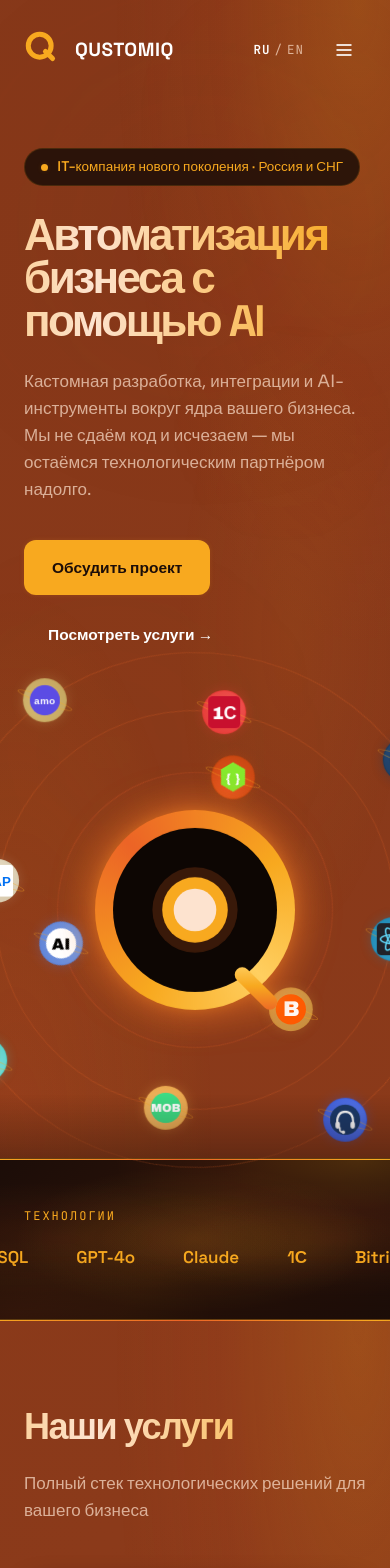
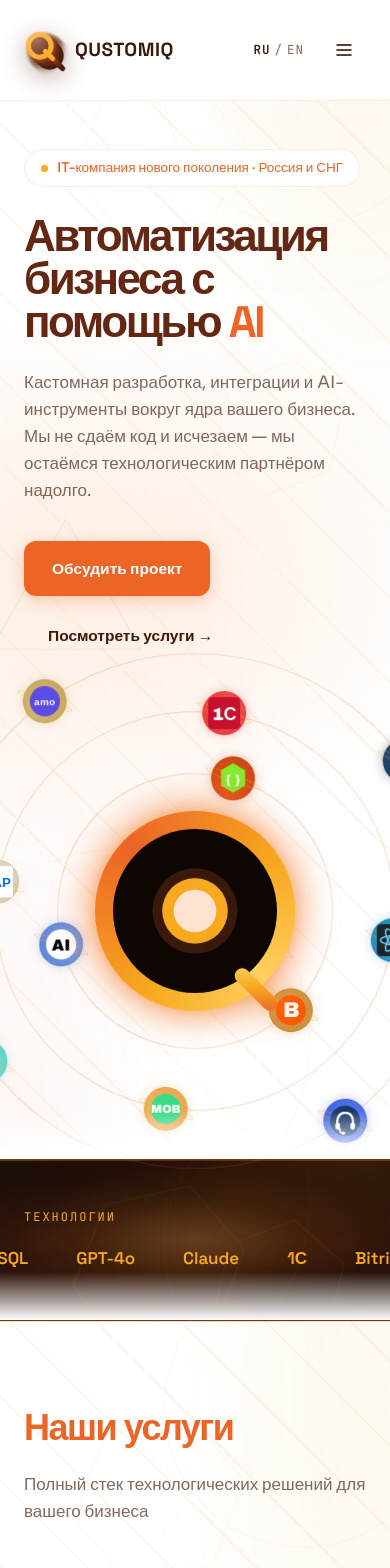
Before and after one commit to arsenarabachyan312-lab/QUSTOMIQ, a Next.js app in the folder qustomiq/: page / in a window 390 px wide. Shown: the top 1568 px of the page. Built offline with nearby package versions, Linux system fonts and the light colour scheme.

Commit message:
Light theme + 3D Q logo
Co-Authored-By: Claude Sonnet 4.6 <noreply@anthropic.com>

```diff
--- a/qustomiq/app/globals.css
+++ b/qustomiq/app/globals.css
@@ -2,16 +2,16 @@
 @tailwind components;
 @tailwind utilities;
 
-/* ── Design tokens ── */
+/* ── Design tokens — Light Theme ── */
 :root {
-  --bg: #1C0D08;
-  --ink: #FFFFFF;
-  --muted: rgba(253,227,207,0.7);
+  --bg: #FFFFFF;
+  --ink: #3D1A0A;
+  --muted: rgba(61,26,10,0.65);
   --accent: #F8A91F;
   --accent-deep: #EC6426;
-  --accent-ink: #F8A91F;
-  --line: rgba(248,169,31,0.15);
-  --panel: rgba(28,13,8,0.85);
+  --accent-ink: #EC6426;
+  --line: rgba(236,100,38,0.12);
+  --panel: rgba(255,255,255,0.90);
   --font-display: 'Space Grotesk';
   --font-body: 'Sora';
   --font-mono: 'JetBrains Mono';
@@ -29,17 +29,22 @@ html {
   overflow-x: hidden;
 }
 
-/* ── Animated body background ── */
+/* ── Body — white + subtle diagonal texture ── */
 body {
   color: var(--ink);
-  background: linear-gradient(135deg, #1C0D08, #3D1500, #632713, #8B3A1A, #2D1200, #1C0D08);
-  background-size: 600% 600%;
-  animation: bgFlow 20s ease infinite;
+  background-color: #FFFFFF;
+  background-image: repeating-linear-gradient(
+    45deg,
+    transparent,
+    transparent 58px,
+    rgba(253,227,207,0.30) 58px,
+    rgba(253,227,207,0.30) 60px
+  );
   -webkit-font-smoothing: antialiased;
   overflow-x: hidden;
 }
 
-/* ── Blob 1 — #F8A91F, top-right, 50vw, 18s ── */
+/* ── Blob 1 — amber, top-right, 25s ── */
 body::before {
   content: '';
   position: fixed;
@@ -49,14 +54,14 @@ body::before {
   will-change: transform;
   width: 50vw;
   height: 50vw;
-  top: 5%;
+  top: -5%;
   right: -5%;
-  background: radial-gradient(circle, rgba(248,169,31,0.10) 0%, transparent 70%);
-  filter: blur(90px);
-  animation: blob1Move 18s ease-in-out infinite;
+  background: radial-gradient(circle, rgba(248,169,31,0.08) 0%, transparent 70%);
+  filter: blur(120px);
+  animation: blob1Move 25s ease-in-out infinite;
 }
 
-/* ── Blob 2 — #EC6426, bottom-left, 60vw, 24s ── */
+/* ── Blob 2 — orange, bottom-left, 30s ── */
 body::after {
   content: '';
   position: fixed;
@@ -64,53 +69,34 @@ body::after {
   pointer-events: none;
   z-index: 0;
   will-change: transform;
-  width: 60vw;
-  height: 60vw;
+  width: 40vw;
+  height: 40vw;
   bottom: -5%;
   left: -5%;
-  background: radial-gradient(circle, rgba(236,100,38,0.08) 0%, transparent 70%);
-  filter: blur(90px);
-  animation: blob2Move 24s ease-in-out infinite;
+  background: radial-gradient(circle, rgba(236,100,38,0.06) 0%, transparent 70%);
+  filter: blur(120px);
+  animation: blob2Move 30s ease-in-out infinite;
 }
 
-/* ── Blob 3 — #632713, center-wide, 80vw, 30s ── */
-.bg-blob {
-  position: fixed;
-  border-radius: 50%;
+/* ── Hero warm glow behind heading (left side) ── */
+section.hero-bg {
+  position: relative;
+}
+section.hero-bg::before {
+  content: '';
+  display: block;
+  position: absolute;
+  left: 0;
+  right: 0;
+  top: 0;
+  height: 100%;
+  background: radial-gradient(ellipse 600px 400px at 20% 50%, rgba(253,227,207,0.60) 0%, transparent 70%);
   pointer-events: none;
   z-index: 0;
-  will-change: transform;
-  width: 80vw;
-  height: 80vw;
-  top: 10%;
-  left: 10%;
-  background: radial-gradient(circle, rgba(99,39,19,0.15) 0%, transparent 70%);
-  filter: blur(90px);
-  animation: blob3Move 30s ease-in-out infinite;
+  animation: none;
 }
 
-/* ── Blob 4 — #F8A91F, small fast, 30vw, 14s ── */
-.bg-blob-2 {
-  position: fixed;
-  border-radius: 50%;
-  pointer-events: none;
-  z-index: 0;
-  will-change: transform;
-  width: 30vw;
-  height: 30vw;
-  top: 45%;
-  right: 15%;
-  background: radial-gradient(circle, rgba(248,169,31,0.07) 0%, transparent 70%);
-  filter: blur(90px);
-  animation: blob4Move 14s ease-in-out infinite;
-}
-
-/* ── Hero ── */
-.hero-bg {
-  background: transparent;
-}
-
-/* ── Section edge fades + overlay pulse ── */
+/* ── Section edge fades ── */
 section {
   position: relative;
 }
@@ -120,56 +106,131 @@ section::after {
   position: absolute;
   left: 0;
   right: 0;
-  height: 64px;
+  height: 48px;
   pointer-events: none;
   z-index: 20;
 }
 section::before {
   top: 0;
   background: linear-gradient(to bottom, var(--bg), transparent);
-  animation: sectionPulse 5s ease-in-out infinite;
 }
 section::after {
   bottom: 0;
   background: linear-gradient(to bottom, transparent, var(--bg));
-  animation: sectionPulse 5s ease-in-out infinite 2.5s;
-}
-section.hero-bg::before {
-  display: none;
 }
 
-/* ── Divider line between consecutive sections ── */
+/* ── Animated divider line between consecutive sections ── */
 section + section::before {
   height: 1px;
-  background: linear-gradient(90deg, transparent, #F8A91F, #EC6426, #F8A91F, transparent);
+  background: linear-gradient(90deg, transparent, rgba(248,169,31,0.30), rgba(236,100,38,0.30), rgba(248,169,31,0.30), transparent);
   background-size: 200% auto;
   animation: lineFlow 3s linear infinite;
 }
 
-/* ── Heading shimmer ── */
-h1, h2, h3 {
-  background: linear-gradient(90deg, #FDE3CF, #F8A91F, #EC6426, #F8A91F, #FDE3CF);
-  background-size: 300% auto;
-  -webkit-background-clip: text;
-  background-clip: text;
-  -webkit-text-fill-color: transparent;
-  animation: textShimmer 4s linear infinite;
+/* ── Heading colors ── */
+h1 {
+  color: #632713;
+  font-weight: 800 !important;
+  background: none !important;
+  -webkit-background-clip: unset !important;
+  background-clip: unset !important;
+  -webkit-text-fill-color: currentColor !important;
+  animation: none !important;
+}
+h2 {
+  color: #EC6426;
+  background: none !important;
+  -webkit-background-clip: unset !important;
+  background-clip: unset !important;
+  -webkit-text-fill-color: currentColor !important;
+  animation: none !important;
+}
+h3 {
+  color: #F8A91F;
+  background: none !important;
+  -webkit-background-clip: unset !important;
+  background-clip: unset !important;
+  -webkit-text-fill-color: currentColor !important;
+  animation: none !important;
 }
 
-/* ── Cards ── */
+/* ── Paragraph text ── */
+p {
+  color: rgba(61,26,10,0.85);
+}
+
+/* ── Cards — frosted glass ── */
 .rounded-card {
-  border: 1px solid rgba(248,169,31,0.15);
-  background-color: rgba(255,255,255,0.03);
-  transition: border-color 0.3s ease, background-color 0.3s ease, box-shadow 0.3s ease;
+  background: rgba(255,255,255,0.80);
+  backdrop-filter: blur(12px);
+  -webkit-backdrop-filter: blur(12px);
+  border: 1px solid rgba(236,100,38,0.15);
+  box-shadow: 0 4px 24px rgba(99,39,19,0.06);
+  transition: transform 0.3s ease, box-shadow 0.3s ease, border-color 0.3s ease;
 }
 .rounded-card:hover {
-  border-color: rgba(248,169,31,0.4);
-  background-color: rgba(248,169,31,0.05);
+  transform: translateY(-3px);
+  box-shadow: 0 8px 32px rgba(99,39,19,0.12);
+  border-color: rgba(236,100,38,0.30);
 }
 
-/* ── Button pulse ── */
-.bg-accent {
-  animation: btnPulse 2.5s ease infinite;
+/* ── Primary buttons — orange with white text ── */
+a.bg-accent,
+button.bg-accent {
+  background-color: #EC6426;
+  color: white;
+  box-shadow: 0 4px 16px rgba(236,100,38,0.30);
+  transition: background-color 0.2s ease, box-shadow 0.2s ease;
+  animation: none;
+}
+a.bg-accent:hover,
+button.bg-accent:hover {
+  background-color: #F8A91F;
+  color: white;
+  box-shadow: 0 6px 24px rgba(248,169,31,0.40);
+}
+
+/* ── Navbar glass ── */
+.nav-glass {
+  background: rgba(255,255,255,0.90);
+  backdrop-filter: blur(20px);
+  -webkit-backdrop-filter: blur(20px);
+  border-bottom: 1px solid rgba(236,100,38,0.12);
+}
+
+/* ── 3D Q logo ── */
+.q-logo-3d {
+  position: relative;
+  display: inline-flex;
+  align-items: center;
+  justify-content: center;
+  transform: perspective(200px) rotateX(5deg);
+  filter:
+    drop-shadow(1px 1px 0px #8B3A1A)
+    drop-shadow(2px 2px 0px #7A3216)
+    drop-shadow(3px 3px 0px #632713)
+    drop-shadow(4px 4px 0px #4A1E0D)
+    drop-shadow(0px 6px 12px rgba(99,39,19,0.40));
+  transition: all 0.3s ease;
+  cursor: pointer;
+}
+.q-logo-3d::before {
+  content: '';
+  position: absolute;
+  inset: 0;
+  border-radius: 50%;
+  background: radial-gradient(ellipse at 30% 25%, rgba(255,255,255,0.30) 0%, transparent 60%);
+  pointer-events: none;
+  z-index: 1;
+}
+.q-logo-3d:hover {
+  filter:
+    drop-shadow(2px 2px 0px #8B3A1A)
+    drop-shadow(4px 4px 0px #7A3216)
+    drop-shadow(6px 6px 0px #632713)
+    drop-shadow(8px 8px 0px #4A1E0D)
+    drop-shadow(0px 10px 20px rgba(99,39,19,0.50));
+  transform: perspective(200px) rotateX(5deg) scale(1.05);
 }
 
 /* ── Reveal on scroll ── */
@@ -183,57 +244,44 @@ h1, h2, h3 {
   transform: translateY(0);
 }
 
+/* ── Abstract SVG shape animations ── */
+.shape-spin-cw {
+  animation: shapeCW 40s linear infinite;
+  transform-box: fill-box;
+  transform-origin: center center;
+}
+.shape-spin-ccw {
+  animation: shapeCCW 50s linear infinite;
+  transform-box: fill-box;
+  transform-origin: center center;
+}
+.shape-float {
+  animation: shapeFloat 8s ease-in-out infinite;
+}
+
 /* ═══════════════ KEYFRAMES ═══════════════ */
-
-@keyframes bgFlow {
-  0%   { background-position: 0%   50%; }
-  25%  { background-position: 50%  100%; }
-  50%  { background-position: 100% 50%; }
-  75%  { background-position: 50%  0%; }
-  100% { background-position: 0%   50%; }
-}
 
 @keyframes blob1Move {
   0%,100% { transform: translate(  0%,   0%) scale(1.00); }
-  20%     { transform: translate( -4%,   8%) scale(1.06); }
-  45%     { transform: translate(  6%,   4%) scale(0.94); }
-  70%     { transform: translate(  2%, -10%) scale(1.04); }
+  30%     { transform: translate( -4%,  10%) scale(1.06); }
+  65%     { transform: translate(  5%,   3%) scale(0.95); }
 }
 @keyframes blob2Move {
   0%,100% { transform: translate(  0%,   0%) scale(1.00); }
-  30%     { transform: translate(  5%,  -7%) scale(1.05); }
-  60%     { transform: translate( -6%,   5%) scale(0.95); }
-}
-@keyframes blob3Move {
-  0%,100% { transform: translate(  0%,   0%) scale(1.00); }
-  35%     { transform: translate(  3%,  -6%) scale(1.08); }
-  65%     { transform: translate( -3%,   7%) scale(0.93); }
-}
-@keyframes blob4Move {
-  0%,100% { transform: translate(  0%,   0%) scale(1.00); }
-  25%     { transform: translate( -6%,   8%) scale(1.10); }
-  50%     { transform: translate(  8%,  -5%) scale(0.90); }
-  75%     { transform: translate( -3%,  -8%) scale(1.05); }
-}
-
-@keyframes textShimmer {
-  0%   { background-position: 0%   center; }
-  100% { background-position: 200% center; }
-}
-
-@keyframes btnPulse {
-  0%,100% { box-shadow: 0 0  0px rgba(248,169,31,0.00); }
-  50%     { box-shadow: 0 0 20px rgba(248,169,31,0.50); }
-}
-
-@keyframes sectionPulse {
-  0%,100% { opacity: 0.30; }
-  50%     { opacity: 0.60; }
+  40%     { transform: translate(  6%,  -8%) scale(1.05); }
+  70%     { transform: translate( -4%,   6%) scale(0.96); }
 }
 
 @keyframes lineFlow {
   0%   { background-position:   0% center; }
   100% { background-position: 200% center; }
+}
+
+@keyframes shapeCW  { from { transform: rotate(  0deg); } to { transform: rotate( 360deg); } }
+@keyframes shapeCCW { from { transform: rotate(  0deg); } to { transform: rotate(-360deg); } }
+@keyframes shapeFloat {
+  0%, 100% { transform: translateY(  0px); }
+  50%      { transform: translateY(-20px); }
 }
 
 /* ── Solar system orbit rings ── */
@@ -265,7 +313,6 @@ h1, h2, h3 {
   .orbit-outer  { --orbit-r: 358px; }
 }
 
-/* ── Planet wrapper ── */
 .planet-wrap {
   position: absolute;
   top: 50%;
--- a/qustomiq/app/layout.tsx
+++ b/qustomiq/app/layout.tsx
@@ -33,8 +33,6 @@ export default function RootLayout({
     <html lang="ru">
       <head />
       <body className="font-body bg-bg text-ink">
-        <div className="bg-blob" aria-hidden="true" />
-        <div className="bg-blob-2" aria-hidden="true" />
         <div style={{ position: "relative", zIndex: 1 }}>
           {children}
         </div>
--- a/qustomiq/components/Nav.tsx
+++ b/qustomiq/components/Nav.tsx
@@ -18,13 +18,15 @@ export default function Nav() {
 
   return (
     <nav
-      className="flex items-center justify-between px-6 md:px-14 py-7 relative z-50"
+      className="nav-glass flex items-center justify-between px-6 md:px-14 py-7 relative z-50"
       role="navigation"
       aria-label="Main navigation"
     >
       {/* Brand */}
       <a href="#" className="flex items-center gap-[11px] no-underline text-ink" aria-label="QUSTOMIQ">
-        <QMark size={40} className="text-accent" />
+        <div className="q-logo-3d">
+          <QMark size={40} className="text-accent" />
+        </div>
         <span className="font-display font-bold text-[19px] tracking-[0.5px]">QUSTOMIQ</span>
       </a>
 
--- a/qustomiq/components/SectionBg.tsx
+++ b/qustomiq/components/SectionBg.tsx
@@ -7,16 +7,82 @@ export default function SectionBg() {
       style={{ zIndex: 0 }}
       aria-hidden="true"
     >
+      {/* Radial gradient accents */}
       <div
         className="absolute inset-0"
         style={{
           backgroundImage: [
-            "radial-gradient(ellipse 90% 80% at 92% 0%, rgba(248,169,31,0.18) 0%, rgba(236,100,38,0.06) 40%, transparent 70%)",
-            "radial-gradient(ellipse 75% 70% at 4% 98%, rgba(236,100,38,0.12) 0%, rgba(248,169,31,0.04) 45%, transparent 68%)",
-            "radial-gradient(ellipse 50% 45% at 75% 55%, rgba(248,169,31,0.05) 0%, transparent 60%)",
+            "radial-gradient(ellipse 80% 60% at 95% 5%,  rgba(248,169,31,0.07) 0%, transparent 70%)",
+            "radial-gradient(ellipse 70% 55% at  3% 95%, rgba(236,100,38,0.05) 0%, transparent 65%)",
+            "radial-gradient(ellipse 50% 40% at 50% 50%, rgba(253,227,207,0.08) 0%, transparent 60%)",
           ].join(", "),
         }}
       />
+
+      {/* Circle 1 — EC6426, 300px, top-right, 40s CW */}
+      <svg
+        className="absolute -top-16 -right-16 shape-spin-cw"
+        width="300" height="300" viewBox="0 0 300 300"
+        style={{ transformOrigin: "150px 150px" }}
+      >
+        <circle cx="150" cy="150" r="140" stroke="#EC6426" strokeWidth="1" strokeOpacity="0.06" fill="none" />
+      </svg>
+
+      {/* Circle 2 — EC6426, 400px, bottom-left, 55s CW */}
+      <svg
+        className="absolute -bottom-20 -left-20 shape-spin-cw"
+        width="400" height="400" viewBox="0 0 400 400"
+        style={{ transformOrigin: "200px 200px", animationDuration: "55s" }}
+      >
+        <circle cx="200" cy="200" r="190" stroke="#EC6426" strokeWidth="1" strokeOpacity="0.06" fill="none" />
+      </svg>
+
+      {/* Hexagon 1 — F8A91F, 160px, center-right, 50s CCW */}
+      <svg
+        className="absolute top-[30%] right-[8%] shape-spin-ccw"
+        width="160" height="160" viewBox="0 0 160 160"
+        style={{ transformOrigin: "80px 80px" }}
+      >
+        <polygon
+          points="80,14 141,47 141,113 80,146 19,113 19,47"
+          stroke="#F8A91F" strokeWidth="1" strokeOpacity="0.08" fill="none"
+        />
+      </svg>
+
+      {/* Hexagon 2 — F8A91F, 200px, top-left, 60s CCW */}
+      <svg
+        className="absolute top-[5%] left-[15%] shape-spin-ccw"
+        width="200" height="200" viewBox="0 0 200 200"
+        style={{ transformOrigin: "100px 100px", animationDuration: "60s" }}
+      >
+        <polygon
+          points="100,17 177,58 177,142 100,183 23,142 23,58"
+          stroke="#F8A91F" strokeWidth="1" strokeOpacity="0.08" fill="none"
+        />
+      </svg>
+
+      {/* Triangle 1 — #632713, 120px, bottom-right, float */}
+      <svg
+        className="absolute bottom-[15%] right-[22%] shape-float"
+        width="120" height="120" viewBox="0 0 120 120"
+      >
+        <polygon
+          points="60,12 108,96 12,96"
+          stroke="#632713" strokeWidth="1.5" strokeOpacity="0.05" fill="none"
+        />
+      </svg>
+
+      {/* Triangle 2 — #632713, 180px, center-left, float delayed */}
+      <svg
+        className="absolute top-[45%] -left-6 shape-float"
+        width="180" height="180" viewBox="0 0 180 180"
+        style={{ animationDelay: "3s", animationDuration: "10s" }}
+      >
+        <polygon
+          points="90,15 165,145 15,145"
+          stroke="#632713" strokeWidth="1.5" strokeOpacity="0.05" fill="none"
+        />
+      </svg>
     </div>
   );
 }
--- a/qustomiq/tailwind.config.ts
+++ b/qustomiq/tailwind.config.ts
@@ -19,7 +19,7 @@ const config: Config = {
         "accent-ink": "var(--accent-ink)",
         line: "var(--line)",
         panel: "var(--panel)",
-        white: "#1C0D08",
+        white: "#FFFFFF",
       },
       fontFamily: {
         display: ["var(--font-display)", "sans-serif"],
@@ -32,9 +32,9 @@ const config: Config = {
         btn: "12px",
       },
       boxShadow: {
-        card: "0 4px 24px rgba(0,0,0,.5)",
-        "card-lg": "0 20px 60px rgba(0,0,0,.6), 0 0 0 1px rgba(248,169,31,0.12)",
-        glow: "0 0 40px rgba(248,169,31,.35)",
+        card: "0 4px 24px rgba(99,39,19,0.06)",
+        "card-lg": "0 20px 60px rgba(99,39,19,0.10), 0 0 0 1px rgba(236,100,38,0.10)",
+        glow: "0 0 40px rgba(248,169,31,.20)",
       },
       animation: {
         qfloat: "qfloat 7s ease-in-out infinite",
```
Also changed, not shown: qustomiq/sections/CTA.tsx (+19 -18 lines).
